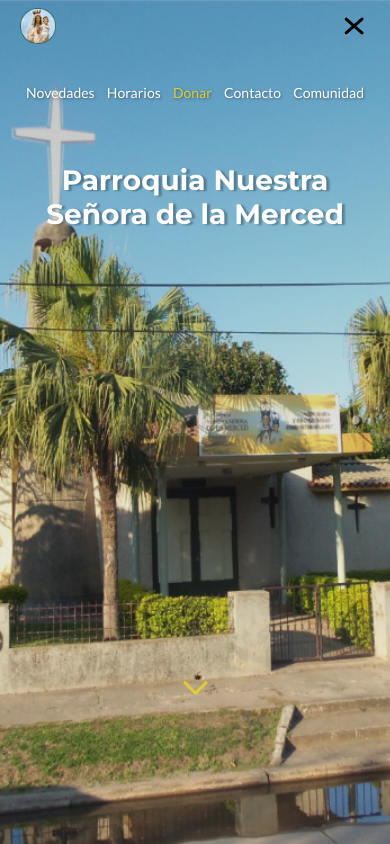
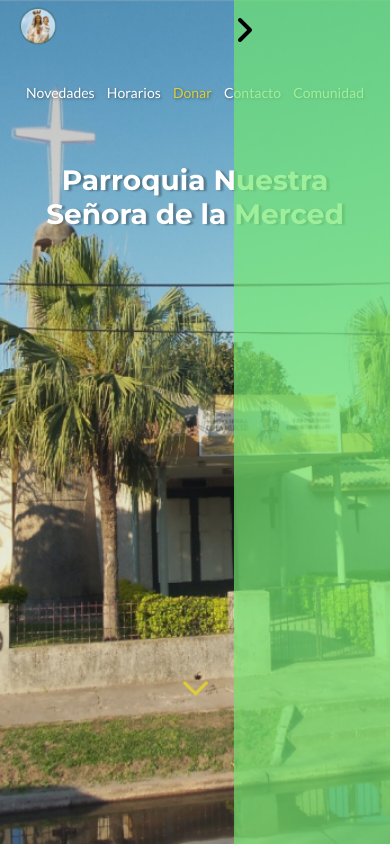
Before and after one commit to Tomas-Martin-dev/Project-Parroquia-La-Merced-, a plain HTML site: page index.html in a window 390 px wide. Both pictures are taken after a click on the element 357 px from the left and 26 px from the top of the page. Shown: the top 844 px of the page. Drawn offline with Linux system fonts and the light colour scheme.

Commit message:
working in siderbar mobile

```diff
--- a/CSS/components.css
+++ b/CSS/components.css
@@ -10,6 +10,7 @@
 html,
 body {
     /* Evita cualquier desplazamiento horizontal */
+    position: relative;
     margin: 0;
     padding: 0;
     overflow: auto;
@@ -203,7 +204,9 @@ body {
     display: flex;
     flex-direction: row;
     align-items: center;
+    justify-content: end;
     gap: 16px;
+    min-width: 250px;
 
     .i-youtube {
         width: 25px;
@@ -220,8 +223,9 @@ body {
         height: 22.5px;
     }
 
-    @media screen and (width <=1280px) {
+    @media screen and (width <= 1280px) {
         gap: 10px;
+        min-width: 0;
 
         .i-youtube {
             width: 20px;
@@ -630,132 +634,54 @@ body {
 .visible {
     opacity: 1;
 }
-
-/* hamburg menu  */
-.btn-siderBar {
-
-    /* breakpoint tablet */
-    @media screen and (width <=780px) {
-        display: block !important;
-        position: relative;
-    }
-}
-
-.checkbox {
+/* Button SiderBar */
+.arrow-left {
+    width: 31px;
+    height: 30px;
+    position: relative;
+    cursor: pointer;
+    @media screen and (width <= 780px){
+        display: inline-block !important;
+    }
+}
+
+.arrow-left::before {
+    content: "";
     position: absolute;
-    left: -8px;
-    top: -2px;
-    display: block;
-    height: 20px;
-    width: 38px;
+    top: 50%;
+    left: 50%;
+    width: 15px;
+    height: 15px;
+    border-left: 5px solid black;
+    border-bottom: 5px solid black;
+    border-radius: 3px;
+    transform: translate(-50%, -50%) rotate(45deg);
+}
+
+.arrow-left:hover {
+    animation: bounce .7s infinite both;
+}
+
+@keyframes bounce {
+    0%, 100% {
+      transform:  scale(1);
+    }
+    50% {
+      transform: scale(1.1);
+    }
+}
+
+.opacity-0{
     opacity: 0;
-    cursor: pointer;
-    z-index: 5;
-
-    @media (width <=640px) {
-        height: 18px;
-        width: 24px;
-    }
-
-    /*mientras checkbox este con hover, el hijo line del hno div va a cambiar de color, lo mismo el before */
-    &:hover~div .line {
-        background-color: var(--Tinta-Gris);
-
-        &::before {
-            background-color: var(--Tinta-Gris);
-        }
-    }
-}
-
-.hamburger-lines {
-    height: 20px;
-    width: 28px;
-    /*estos valores se tienen que emparejar con el .checkbox*/
-    display: flex;
-    flex-direction: column;
-    justify-content: space-between;
-
-    /* breakpoint tablet-samll and mobile */
-    @media (width <=640px) {
-        height: 18px;
-        width: 24px;
-    }
-
-    .line {
-        position: relative;
-        height: 4px;
-        width: 100%;
-        border-radius: 0 10px 10px 0;
-        background-color: var(--Tinta-Negro);
-        display: flex;
-        align-items: center;
-
-        /* breakpoint tablet */
-        @media (width <=1280px) {
-            height: 3px;
-
-            &::before {
-                left: -5px !important;
-                height: 3px !important;
-                width: 3px !important;
-            }
-        }
-    }
-
-    .line::before {
-        position: absolute;
-        left: -7px;
-        content: "";
-        height: 4px;
-        width: 4px;
-        border-radius: 50%;
-        background-color: var(--Tinta-Negro);
-    }
-}
-
-.line1 {
-    transform-origin: 0% 0%;
-    transition: transform 0.4s ease-in-out;
-}
-
-.line2 {
-    transition: transform 0.2s ease-in-out;
-}
-
-.line3 {
-    transform-origin: 0% 100%;
-    transition: transform 0.4s ease-in-out;
-}
-
-input[type="checkbox"]:checked~div .line::before {
-    height: 0px !important;
-}
-
-input[type="checkbox"]:checked~.hamburger-lines .line1 {
-    transform: rotate(37deg);
-    border-radius: 10px;
-
-    /* breakpoint tablet */
-    @media (width <=1280px) {
-        transform: rotate(41deg);
-        border-radius: 10px;
-    }
-}
-
-input[type="checkbox"]:checked~div .line2 {
-    transform: scaleY(0);
-}
-
-input[type="checkbox"]:checked~.hamburger-lines .line3 {
-    transform: rotate(-37deg);
-    border-radius: 10px;
-
-    /* breakpoint tablet */
-    @media (width <=1280px) {
-        transform: rotate(-41deg);
-        border-radius: 10px;
-    }
-}
+}
+
+/* .display-None{
+    display: none;
+}
+
+.display-fixed{
+    display: fixed;
+} */
 
 /* articulos de nodevades */
 .container-section__novedades {
@@ -795,7 +721,7 @@ input[type="checkbox"]:checked~.hamburger-lines .line3 {
 
     /* brakpoint tablet-samll and mobile */
     @media screen and (width <=640px) and (width > 360px) {
-        margin: 0 42px;
+        margin: 0 6.57%;
     }
 
     /* brakpoint mobile-samll */
@@ -1006,7 +932,7 @@ input[type="checkbox"]:checked~.hamburger-lines .line3 {
 
     /* breakpoint mobile-small */
     @media screen and (width <=360px) {
-        padding: 36px 5.57%;
+        padding: 36px 20px;
     }
 }
 
@@ -1326,7 +1252,7 @@ input[type="checkbox"]:checked~.hamburger-lines .line3 {
 
     /* breakpoint tablet-small and mobile */
     @media screen and (width <=640px) {
-        padding: 0 40px;
+        padding: 0 6.57%;
         display: flex;
         flex-flow: column nowrap;
         width: 100%;
@@ -2349,3 +2275,24 @@ h5 {
     background: rgba(0, 0, 0, 0.6);
     /* Más visible al interactuar */
 }
+
+/*                                  SIDER-BAR                                                                   */
+.siderBar{
+    background-color: #71e76dad;
+    position: fixed;
+    top: 0;
+    right: 0;
+    width: 0%;
+    min-height: 100vh;
+    z-index: 1100;
+    padding-top: 22px;
+    transition: width .4s ease-in-out;
+}
+
+.width{
+    width: 40%;
+}
+
+.btn-siderBar-Close{
+    cursor: pointer;
+}
--- a/CSS/estilos-Locales.css
+++ b/CSS/estilos-Locales.css
@@ -99,7 +99,7 @@
 
     /* breakpoint tablets and mobile in landscape*/
     @media screen and (width < 1440px) and (orientation: landscape){
-        padding: 10px 6.2%;
+        /* padding: 10px 6.2%; */
     }
 
     /* breakpoint tablets and mobile in landscape*/
--- a/JS/animaciones.js
+++ b/JS/animaciones.js
@@ -89,6 +89,14 @@ link.forEach(e => {
     observer.observe(e); // Iniciar la observación del enlace
 })
 
+function checkScreenSize(textoLogo) {
+    if (window.innerWidth < 1280) {
+        textoLogo.style.display = "none";
+    } else {
+        textoLogo.style.display = "block"; // O "flex" según tu diseño
+    }
+}
+
 // Animacion para nav-scroll top
 window.addEventListener('scroll', () => {
     const nav = document.querySelector('.top--hero');
@@ -101,7 +109,7 @@ window.addEventListener('scroll', () => {
         // agregar o eliminar propiedades al div conteiner del nav-scrol
         nav.classList.add('nav--scroll');
         // elimar el texto del logo
-        textoLogo.style.display = "none";
+        checkScreenSize(textoLogo);
         // elimar el texto del logo
         divScroll.removeAttribute("style");
         // agregar funcion Onclick a img
@@ -117,6 +125,16 @@ window.addEventListener('scroll', () => {
         img.classList.remove("pointer")
         textScrollMobile.classList.remove("visible");
         textScrollMobileSmall.classList.remove("visible");
+    }
+});
+
+window.addEventListener("resize", () => {
+    const nav = document.querySelector(".top--hero");
+    const textoLogo = nav.childNodes[1].childNodes[1].childNodes[3];
+
+    // Solo actualiza el display del logo si ya está en modo "scroll"
+    if (window.scrollY >= 300) {
+        checkScreenSize(textoLogo);
     }
 });
 
@@ -270,3 +288,20 @@ function obtenerDistanciaDesdeTop(elemento) {
     }
     return distancia;
 }
+
+// Animacion para dar display al SiderBar, al tocar el btn del top
+const siderbar = document.querySelector(".siderBar");
+const BTNsiderbarOpen = document.querySelector(".arrow-left");
+const BTNsiderbarClose = document.querySelector(".btn-siderBar-Close");
+function displaySiderOpen() {
+    BTNsiderbarOpen.classList.add("opacity-0");
+    BTNsiderbarClose.classList.remove("opacity-0");
+    siderbar.classList.add("width");
+}
+function displaySiderClose() {
+    BTNsiderbarClose.classList.add("opacity-0");
+    siderbar.classList.remove("width");
+    setTimeout(() => {
+        BTNsiderbarOpen.classList.remove("opacity-0");
+    }, 400);
+}
--- a/index.html
+++ b/index.html
@@ -28,7 +28,11 @@
 </head>
 
 <body>
-
+    <div class="siderBar display-None">
+        <div class="btn-siderBar-Close" onclick="displaySiderClose()">
+            <i class="fa-solid fa-angle-right fa-2xl" style="color: #000000;"></i>
+        </div>
+    </div>
     <div class="hero">
         <div class="container--hero">
             <header class="top--hero">
@@ -63,13 +67,7 @@
                                 onmouseout="this.src=`./MEDIA/icons/instagram-D.png`"
                                 onmouseover="this.src=`./MEDIA/icons/instagram-H.png`"> </a>
                     </div>
-                    <div class="btn-siderBar" style="display: none;">
-                        <input class="checkbox" type="checkbox" name="" id="" />
-                        <div class="hamburger-lines">
-                            <span class="line line1"></span>
-                            <span class="line line2"></span>
-                            <span class="line line3"></span>
-                        </div>
+                    <div class="arrow-left" style="display: none;" onclick="displaySiderOpen()">
                     </div>
                 </div>
             </header>
```
